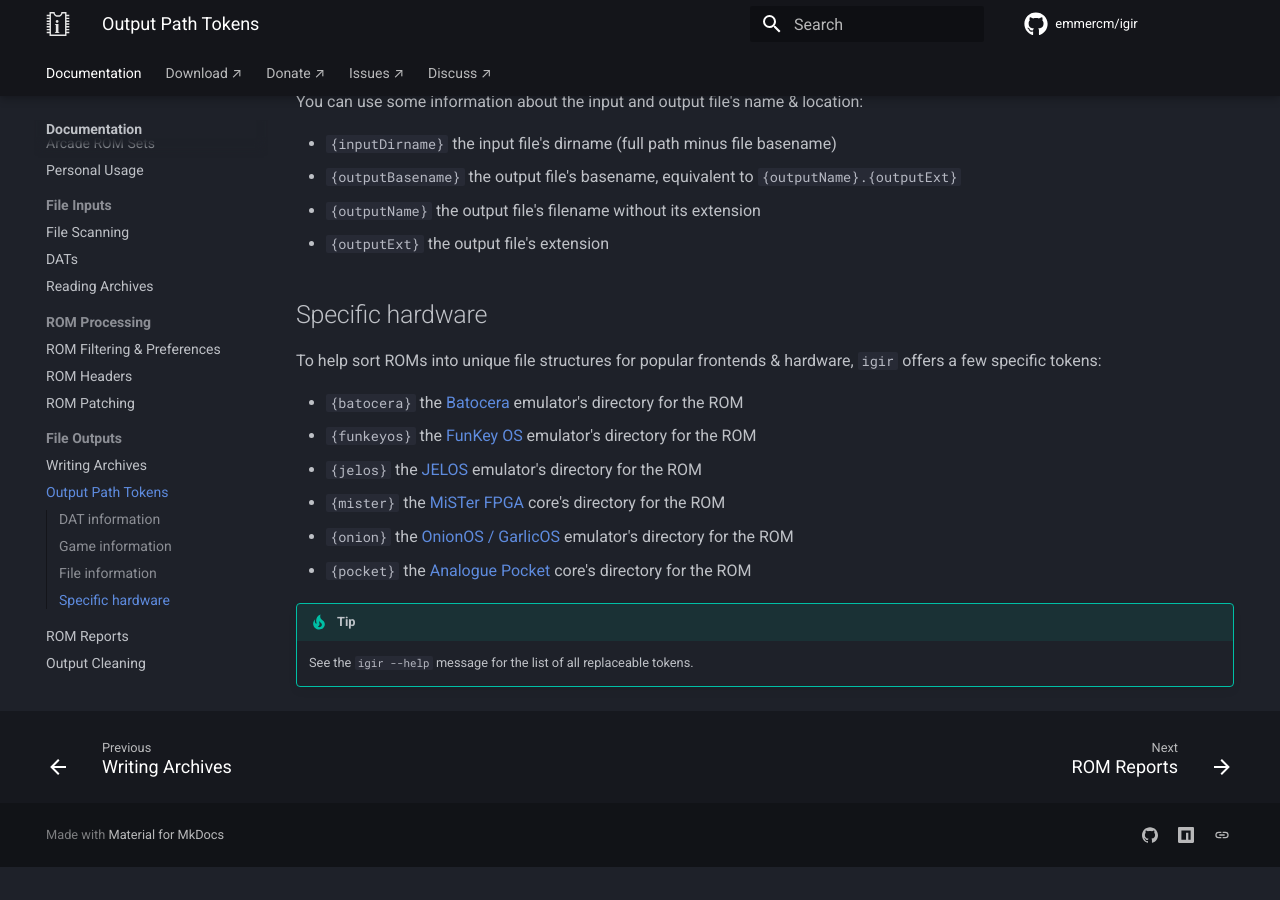
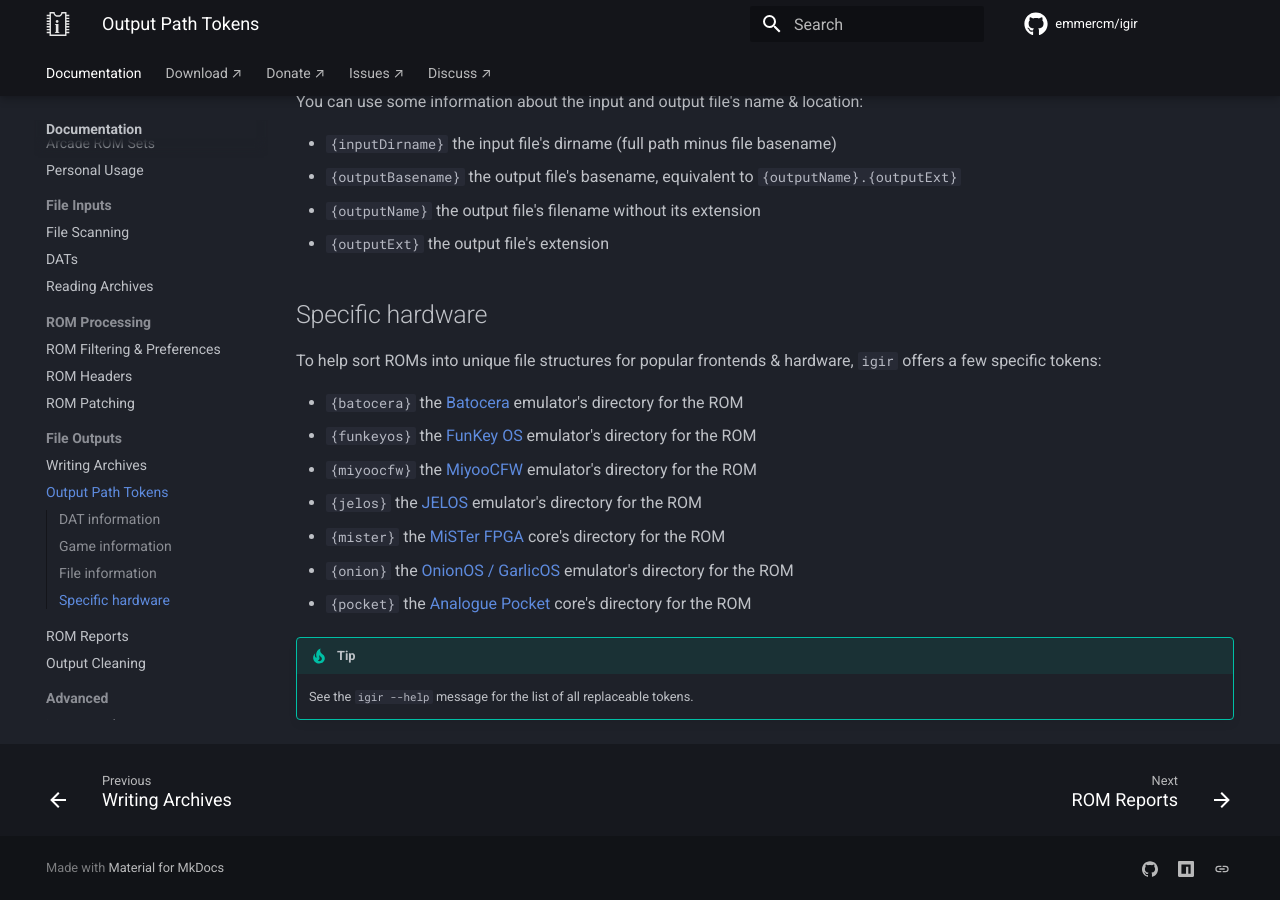
Before and after one commit to emmercm/igir, an MkDocs documentation site: the page built from docs/output/tokens.md, in a window 1280 px wide and 900 px high, scrolled down 1384 px. Built offline with MkDocs 1.6.1 and Material for MkDocs 9.7.7, drawn with Linux system fonts in a browser that asks for light colours; comment, search, counter and statistics services are not loaded; before the commit the page ends 2251 px from its top, so only the background shows below that.

Commit message:
add links in docs

```diff
--- a/docs/output/tokens.md
+++ b/docs/output/tokens.md
@@ -73,6 +73,7 @@
 
 - `{batocera}` the [Batocera](../usage/desktop/batocera.md) emulator's directory for the ROM
 - `{funkeyos}` the [FunKey OS](../usage/handheld/funkeyos.md) emulator's directory for the ROM
+- `{miyoocfw}` the [MiyooCFW](../usage/handheld/miyoocfw.md) emulator's directory for the ROM
 - `{jelos}` the [JELOS](../usage/handheld/jelos.md) emulator's directory for the ROM
 - `{mister}` the [MiSTer FPGA](../usage/hardware/mister.md) core's directory for the ROM
 - `{onion}` the [OnionOS / GarlicOS](../usage/handheld/onionos.md) emulator's directory for the ROM
```
